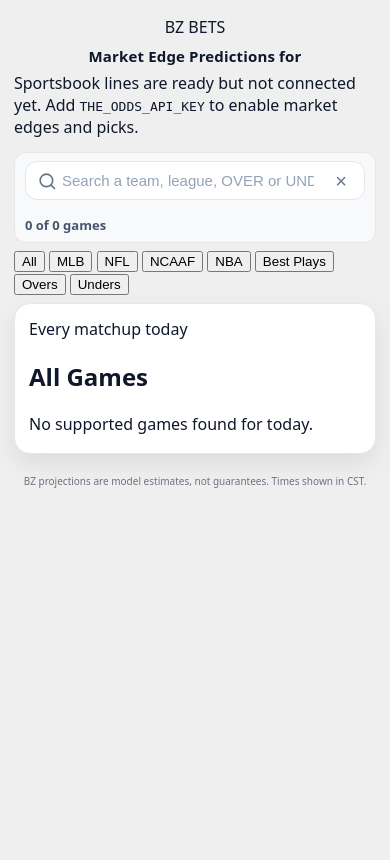
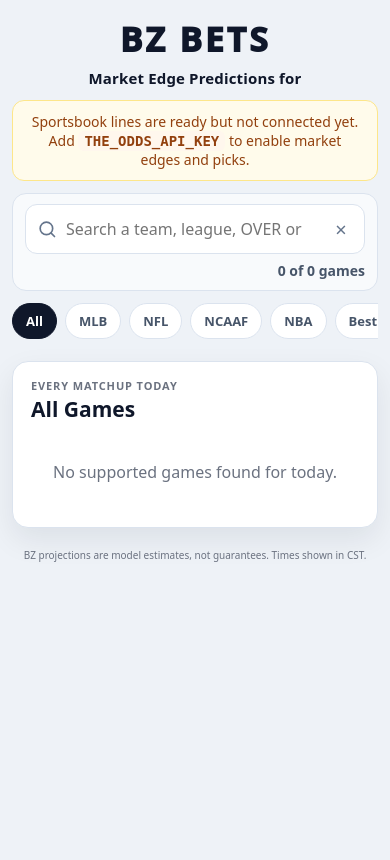
Before and after one commit to vzjavi/bzbetzpredictor, a Flask app: template templates/index.html in a window 390 px wide. Run offline with Flask 3, Linux system fonts and the light colour scheme; the template is opened without the code that fills it, so the values that code supplies are empty.

Commit message:
Redesign BZ Bets for market edge display

```diff
--- a/static/styles.css
+++ b/static/styles.css
@@ -1,222 +1,355 @@
 /* ================================
-   BZ BETS — Responsive styles.css
-   Desktop keeps table, phones use cards
+   BZ BETS — Market Edge UI
    ================================ */
 
-/* ---------- Theme Tokens ---------- */
 :root{
-  --bg: #efefef;
-  --card: #ffffff;
-  --card-2: #f7f9fb;
-  --border: #e5e7eb;
-  --text: #0f172a;
-  --text-dim: #475569;
-  --muted: #6b7280;
-
-  --thead-bg: #cbd5e1;
-
-  --pill-bg: #10b9811a;
-  --pill-border: #10b98155;
-
-  --shadow: 0 10px 24px rgba(2, 6, 23, 0.08);
+  --bg:#eef2f7;
+  --card:#ffffff;
+  --card-soft:#f8fafc;
+  --border:#dbe3ee;
+  --text:#0f172a;
+  --text-dim:#475569;
+  --muted:#6b7280;
+  --header:#dbe4ef;
+  --green:#047857;
+  --green-soft:#ecfdf5;
+  --red:#b91c1c;
+  --red-soft:#fef2f2;
+  --amber:#b45309;
+  --amber-soft:#fffbeb;
+  --blue:#1d4ed8;
+  --blue-soft:#eff6ff;
+  --shadow:0 12px 30px rgba(15,23,42,.08);
 }
 
-* { box-sizing: border-box; }
-html { height: 100%; -webkit-text-size-adjust: 100%; } /* iOS text zoom fix */
-body {
-  margin: 0;
-  min-height: 100%;
-  background: var(--bg);
-  color: var(--text);
-  font-family: ui-sans-serif, system-ui, -apple-system, Segoe UI, Roboto, Helvetica, Arial, "Apple Color Emoji", "Segoe UI Emoji";
+*{box-sizing:border-box}
+html{height:100%;-webkit-text-size-adjust:100%}
+body{
+  margin:0;
+  min-height:100%;
+  background:var(--bg);
+  color:var(--text);
+  font-family:ui-sans-serif,system-ui,-apple-system,Segoe UI,Roboto,Helvetica,Arial,"Apple Color Emoji","Segoe UI Emoji";
+}
+button,input{font:inherit}
+
+.page-wrap{max-width:1240px;margin:28px auto;padding:0 20px 28px}
+.site-header{display:flex;flex-direction:column;align-items:center;gap:12px;margin-bottom:18px}
+.brand{display:flex;flex-direction:column;align-items:center;gap:6px;text-align:center}
+.brand-img{
+  display:block;
+  height:150px;
+  width:auto;
+  max-width:100%;
+  clip-path:inset(8px 0 8px 0);
+  background:var(--bg);
+}
+.brand-fallback{font-weight:950;font-size:34px;letter-spacing:.08em}
+.brand-sub{font-size:19px;font-weight:900;letter-spacing:.01em}
+
+.status-banner{
+  width:100%;
+  background:var(--amber-soft);
+  border:1px solid #fde68a;
+  color:#92400e;
+  border-radius:12px;
+  padding:11px 14px;
+  font-size:14px;
+  text-align:center;
+}
+.status-banner code{
+  background:#fff7ed;
+  padding:2px 6px;
+  border-radius:6px;
+  font-weight:800;
 }
 
-/* ---------- Layout ---------- */
-.page-wrap { max-width: 1160px; margin: 32px auto; padding: 0 20px; }
-.site-header { display: flex; flex-direction: column; align-items: center; gap: 14px; margin-bottom: 16px; }
+.controls{
+  display:flex;
+  align-items:center;
+  justify-content:space-between;
+  gap:14px;
+  width:100%;
+  padding:10px 12px;
+  background:var(--card-soft);
+  border:1px solid var(--border);
+  border-radius:14px;
+}
+.search{position:relative;display:flex;align-items:center;flex:1}
+.search input{
+  width:100%;
+  padding:13px 44px 13px 40px;
+  border:1px solid var(--border);
+  border-radius:12px;
+  background:#fff;
+  color:var(--text);
+  outline:none;
+}
+.search input:focus{border-color:#94a3b8;box-shadow:0 0 0 3px rgba(148,163,184,.18)}
+.search-icon{position:absolute;left:12px;width:20px;height:20px;color:#64748b}
+.btn-clear{
+  position:absolute;
+  right:8px;
+  width:32px;
+  height:32px;
+  border:0;
+  border-radius:8px;
+  background:transparent;
+  color:#64748b;
+  font-size:20px;
+  cursor:pointer;
+}
+.btn-clear:hover{background:#eef2f7}
+.results-count{white-space:nowrap;color:var(--text-dim);font-size:14px;font-weight:700}
 
-.brand { display: flex; flex-direction: column; align-items: center; gap: 8px; text-align: center; }
-.brand-sub, .brand-sub a { color: var(--text); font-size: 18px; font-weight: 800; letter-spacing: .01em; text-decoration: none; }
+.filter-bar{
+  width:100%;
+  display:flex;
+  flex-wrap:wrap;
+  justify-content:center;
+  gap:8px;
+}
+.filter-chip{
+  border:1px solid var(--border);
+  background:#fff;
+  color:var(--text-dim);
+  padding:8px 13px;
+  border-radius:999px;
+  cursor:pointer;
+  font-size:13px;
+  font-weight:800;
+}
+.filter-chip:hover{background:#f8fafc}
+.filter-chip.active{background:var(--text);color:#fff;border-color:var(--text)}
+.filter-divider{width:1px;background:#cbd5e1;margin:4px 3px}
 
-/* Logo image (trims faint png edges) */
-.site-header .brand-img{
-  display:block; height:180px; width:auto; max-width:100%;
-  clip-path: inset(10px 0 10px 0);
-  image-rendering: -webkit-optimize-contrast;
-  image-rendering: crisp-edges;
-  border:0; box-shadow:none; background: var(--bg);
+.best-bets{
+  margin:0 0 18px;
+  background:var(--card);
+  border:1px solid var(--border);
+  border-radius:16px;
+  box-shadow:var(--shadow);
+  padding:16px;
+}
+.section-heading,.table-title-row{
+  display:flex;
+  align-items:end;
+  justify-content:space-between;
+  gap:16px;
+  margin-bottom:12px;
+}
+.section-heading h2,.table-title-row h2{margin:2px 0 0;font-size:21px}
+.eyebrow{
+  display:block;
+  color:var(--muted);
+  text-transform:uppercase;
+  letter-spacing:.08em;
+  font-size:11px;
+  font-weight:900;
+}
+.section-note{color:var(--muted);font-size:12px;text-align:right}
+
+.best-bet-grid{
+  display:grid;
+  grid-template-columns:repeat(5,minmax(0,1fr));
+  gap:10px;
+}
+.best-bet-card{
+  border:1px solid var(--border);
+  border-radius:14px;
+  padding:13px;
+  background:linear-gradient(180deg,#fff 0%,#f8fafc 100%);
+}
+.best-bet-top{display:flex;justify-content:space-between;gap:8px;align-items:center}
+.league-badge{
+  font-size:11px;
+  font-weight:900;
+  color:var(--text-dim);
+  background:#e2e8f0;
+  border-radius:999px;
+  padding:4px 7px;
+}
+.edge-tier{font-size:11px;font-weight:900;color:var(--green)}
+.best-bet-matchup{margin-top:12px;font-weight:900;font-size:15px;line-height:1.25}
+.best-bet-pick{
+  margin:10px 0;
+  display:inline-flex;
+  border-radius:999px;
+  padding:7px 10px;
+  font-size:14px;
+  font-weight:950;
+}
+.best-bet-pick.over{background:var(--green-soft);color:var(--green)}
+.best-bet-pick.under{background:var(--red-soft);color:var(--red)}
+.best-bet-metrics{display:grid;grid-template-columns:repeat(3,1fr);gap:6px}
+.best-bet-metrics span{
+  background:#fff;
+  border:1px solid var(--border);
+  border-radius:9px;
+  padding:7px;
+  text-align:center;
+}
+.best-bet-metrics small{display:block;color:var(--muted);font-size:10px;text-transform:uppercase;font-weight:800}
+.best-bet-metrics strong{display:block;margin-top:2px;font-size:14px}
+
+.card{
+  background:var(--card);
+  border:1px solid var(--border);
+  border-radius:16px;
+  box-shadow:var(--shadow);
+  padding:14px 14px 18px;
+}
+.table-title-row{padding:2px 4px 0}
+.table-wrap{overflow:auto;border-radius:12px}
+table{
+  width:100%;
+  border-collapse:separate;
+  border-spacing:0;
+  min-width:1100px;
+  font-size:15px;
+}
+thead th{
+  position:sticky;
+  top:0;
+  z-index:2;
+  padding:14px 12px;
+  background:var(--header);
+  color:var(--text);
+  border-bottom:1px solid var(--border);
+  text-align:center;
+  white-space:nowrap;
+  font-size:13px;
+  font-weight:950;
+  letter-spacing:.02em;
+}
+thead th:first-child{border-top-left-radius:12px}
+thead th:last-child{border-top-right-radius:12px}
+tbody tr{background:#fff}
+tbody tr:nth-child(odd){background:#fbfcfe}
+tbody tr:hover{background:#f1f5f9}
+.cell{
+  padding:14px 12px;
+  border-bottom:1px solid var(--border);
+  text-align:center;
+  vertical-align:middle;
+}
+.cell.sport{font-weight:900;color:var(--text-dim)}
+.cell.time{white-space:nowrap;color:var(--text-dim);font-variant-numeric:tabular-nums}
+.matchup-flex{display:flex;align-items:center;justify-content:center;gap:12px;min-width:360px}
+.logo{width:46px;height:46px;object-fit:contain;border:1px solid var(--border);border-radius:10px;background:#fff;padding:5px}
+.team{font-weight:900}
+.at{color:var(--muted);font-weight:800}
+.cell.market strong,.cell.edge strong{display:block;font-size:16px}
+.cell.market small,.cell.edge small{display:block;margin-top:3px;color:var(--muted);font-size:10px;font-weight:700}
+.pill{
+  display:inline-flex;
+  min-width:72px;
+  justify-content:center;
+  align-items:center;
+  padding:8px 11px;
+  border-radius:999px;
+  background:var(--blue-soft);
+  border:1px solid #bfdbfe;
+  color:var(--blue);
+  font-weight:950;
+}
+.edge-over{color:var(--green)}
+.edge-under{color:var(--red)}
+.pick-badge{
+  display:inline-flex;
+  min-width:92px;
+  justify-content:center;
+  align-items:center;
+  padding:8px 10px;
+  border-radius:999px;
+  font-size:12px;
+  font-weight:950;
+}
+.pick-over{background:var(--green-soft);color:var(--green);border:1px solid #a7f3d0}
+.pick-under{background:var(--red-soft);color:var(--red);border:1px solid #fecaca}
+.pick-pass{background:var(--amber-soft);color:var(--amber);border:1px solid #fde68a}
+.pick-no-line{background:#f1f5f9;color:#64748b;border:1px solid #cbd5e1}
+.empty-state{padding:26px;text-align:center;color:var(--muted)}
+.muted{color:var(--muted)}
+.site-footer{text-align:center;color:var(--muted);margin:18px 0 4px;font-size:12px}
+
+.sr-only{
+  position:absolute;
+  width:1px;
+  height:1px;
+  padding:0;
+  margin:-1px;
+  overflow:hidden;
+  clip:rect(0,0,0,0);
+  white-space:nowrap;
+  border:0;
 }
 
-/* ---------- Controls ---------- */
-.controls{
-  display:flex; align-items:center; justify-content:space-between; flex-wrap:wrap; gap:16px;
-  background: var(--card-2); border:1px solid var(--border); padding:10px 12px; border-radius:12px; width:100%; margin-top:8px;
-}
-.search{ position: relative; display:flex; align-items:center; gap:8px; flex:1 1 720px; }
-.search input{
-  width:100%; padding:14px 44px 14px 40px; border-radius:12px; border:1px solid var(--border);
-  background:#fff; color:var(--text); outline:none; font-size:16px;
-}
-.search input::placeholder{ color:#94a3b8; }
-.search-icon{ position:absolute; left:12px; width:20px; height:20px; color:#64748b; }
-.btn-clear{
-  position:absolute; right:8px; width:32px; height:32px; border-radius:8px;
-  border:0; background:transparent; color:#64748b; font-size:20px; line-height:1; cursor:pointer;
-}
-.btn-clear:hover{ background:#eef2f7; }
-.results-count{ color:var(--text-dim); font-size:14px; font-weight:600; }
-
-/* ---------- Card shell ---------- */
-.card{
-  background:var(--card); border:1px solid var(--border); border-radius:16px; box-shadow:var(--shadow);
-  padding:14px 14px 18px;
+@media (max-width:1100px){
+  .best-bet-grid{grid-template-columns:repeat(3,minmax(0,1fr))}
 }
 
-/* ---------- Table (Desktop/Tablet) ---------- */
-.table-wrap{ overflow:auto; border-radius:12px; }
-table{
-  width:100%; border-collapse:separate; border-spacing:0; min-width:880px;
-  font-size:17px;
-}
-thead th{
-  position:sticky; top:0; z-index:2;
-  background:var(--thead-bg);
-  color:#0f172a; font-weight:900; font-size:16px; letter-spacing:.02em;
-  padding:16px 18px; white-space:nowrap; text-align:center; border-bottom:1px solid var(--border);
-}
-thead th:first-child{ border-top-left-radius:12px; }
-thead th:last-child{ border-top-right-radius:12px; }
+@media (max-width:760px){
+  .page-wrap{margin:16px auto;padding:0 12px 20px}
+  .brand-img{height:96px}
+  .brand-sub{font-size:16px}
+  .controls{align-items:stretch;flex-direction:column;gap:7px}
+  .results-count{text-align:right}
+  .filter-divider{display:none}
+  .best-bet-grid{grid-template-columns:repeat(2,minmax(0,1fr))}
+  .section-heading,.table-title-row{align-items:flex-start;flex-direction:column;gap:5px}
+  .section-note{text-align:left}
 
-tbody tr{ background:#fff; }
-tbody tr:nth-child(odd){ background:#fafafb; }
-tbody tr:hover{ background:#eef2f7; }
-
-.cell{
-  padding:18px; border-bottom:1px solid var(--border); color:var(--text); text-align:center;
+  .table-wrap{overflow:visible}
+  table{min-width:0}
+  thead{display:none}
+  tbody{display:block}
+  tbody tr.game-row{
+    display:grid;
+    grid-template-columns:1fr 1fr;
+    gap:9px 12px;
+    margin:11px 0;
+    padding:13px;
+    border:1px solid var(--border);
+    border-radius:14px;
+    box-shadow:0 8px 20px rgba(15,23,42,.06);
+    background:#fff;
+  }
+  .cell{
+    display:block;
+    padding:0;
+    border:0;
+    text-align:left;
+  }
+  .cell::before{
+    content:attr(data-label);
+    display:block;
+    margin-bottom:3px;
+    color:var(--muted);
+    font-size:9px;
+    text-transform:uppercase;
+    letter-spacing:.06em;
+    font-weight:900;
+  }
+  .cell.matchup{grid-column:1 / -1}
+  .cell.pick{grid-column:1 / -1}
+  .matchup-flex{min-width:0;justify-content:flex-start;gap:8px}
+  .logo{width:38px;height:38px}
+  .team{font-size:15px}
+  .pick-badge{width:100%}
+  .cell.market small,.cell.edge small{display:inline;margin-left:4px}
 }
 
-.th-sport{ width:110px; }
-.cell.sport{ width:110px; color:var(--text-dim); font-weight:800; }
-
-.th-time{ width:150px; }
-.cell.time{ width:150px; color:var(--text-dim); font-variant-numeric:tabular-nums; white-space:nowrap; text-align:center; }
-
-.th-total{ width:170px; }
-.cell.total{ width:170px; text-align:center; }
-
-.matchup-flex{ display:flex; align-items:center; justify-content:center; gap:20px; }
-.logo{ width:60px; height:60px; border-radius:12px; background:#fff; padding:6px; border:1px solid var(--border); }
-.team{ font-weight:900; }
-.vs{ margin:0 8px; color:#0f172a; font-weight:800; letter-spacing:.02em; }
-
-.pill{
-  display:inline-block; min-width:90px; text-align:center; font-weight:900;
-  padding:10px 14px; border-radius:999px; background:var(--pill-bg);
-  color:#047857; border:1px solid var(--pill-border); font-size:17px;
+@media (max-width:500px){
+  .best-bet-grid{grid-template-columns:1fr}
+  .filter-bar{justify-content:flex-start;overflow-x:auto;flex-wrap:nowrap;padding-bottom:4px}
+  .filter-chip{flex:0 0 auto}
+  .brand-img{height:78px}
+  .brand-sub{font-size:15px}
 }
 
-/* ---------- Medium screens (laptop/tablet fine-tuning) ---------- */
-@media (max-width: 1024px){
-  .page-wrap{ max-width: 940px; }
-  .logo{ width:52px; height:52px; }
-  table{ min-width: 820px; }
+@media (max-width:390px){
+  tbody tr.game-row{grid-template-columns:1fr}
+  .cell.matchup,.cell.pick{grid-column:auto}
+  .matchup-flex{flex-wrap:wrap}
 }
-
-/* ---------- Small tablets ---------- */
-@media (max-width: 720px){
-  .brand-sub{ font-size:16px; }
-  .th-time, .cell.time{ width:140px; }
-  .th-total, .cell.total{ width:150px; }
-  .logo{ width:48px; height:48px; }
-}
-
-/* ---------- Phones (poster-card layout like screenshot) ---------- */
-@media (max-width: 430px){
-
-  /* Header & search compact */
-  .page-wrap{ margin:16px auto; padding:0 14px; }
-  .site-header{ gap:6px; margin-bottom:8px; }
-  .site-header .brand-img{ height:72px !important; }
-  .brand-sub{ font-size:15px; font-weight:800; }
-  .controls{ padding:8px 10px; border-radius:12px; }
-  .search input{ padding:10px 36px; font-size:15px; }
-  .results-count{ font-size:13px; }
-
-  /* Table -> card list; hide header row */
-  .table-wrap{ overflow:visible; }
-  table{ min-width:0; font-size:16px; }
-  thead{ display:none; }
-
-  /* Each row is a card; reserve space for time & pill */
-  tbody tr{
-    display:block; position:relative;
-    margin:12px 0; padding:40px 112px 14px 12px; /* top for time, right for pill */
-    border:1px solid var(--border); border-radius:14px; box-shadow:var(--shadow); background:#fff;
-  }
-
-  /* Cells become blocks */
-  .cell{ display:block; border:0; padding:0; text-align:left; }
-  .cell.sport{ display:none; }   /* hide league */
-
-  /* Time centered at top */
-  .cell.time{
-    position:absolute; top:10px; left:0; right:0;
-    margin:0; text-align:center;
-    color:var(--text-dim); font-size:13px; font-weight:700;
-  }
-
-  /* Pill pinned top-right */
-  .cell.total{ position:absolute; right:12px; top:10px; text-align:right; }
-  .pill{
-    display:inline-flex; align-items:center; justify-content:center;
-    min-width:72px; padding:6px 12px; font-size:15px; border-radius:999px;
-  }
-
-  /* Stack the matchup like a poster:
-     [logo1 team1]
-     [   vs     ]
-     [logo2 team2] */
-  .matchup-flex{
-    display:grid;
-    grid-template-columns: 44px 1fr;
-    grid-template-rows: auto auto auto;
-    grid-template-areas:
-      "logo1 team1"
-      ".     vs"
-      "logo2 team2";
-    column-gap:10px; row-gap:10px; align-items:center;
-    max-width: 100%;
-  }
-
-  /* Map children by natural order: logo, team1, vs, team2, logo */
-  .matchup-flex .logo:first-child{ grid-area: logo1; }
-  .matchup-flex .team:first-of-type{ grid-area: team1; }
-  .matchup-flex .vs{ grid-area: vs; padding-left:44px; font-weight:800; color:var(--text-dim); }
-  .matchup-flex .team:last-of-type{ grid-area: team2; }
-  .matchup-flex .logo:last-child{ grid-area: logo2; }
-
-  .logo{ width:40px !important; height:40px !important; border-radius:10px; padding:6px; }
-  .team{ font-size:18px; font-weight:900; line-height:1.15; }
-}
-
-/* ---------- Extra-small phones (SE / Zoomed) ---------- */
-@media (max-width: 380px){
-  .page-wrap{ padding:0 12px; }
-  .site-header .brand-img{ height:64px !important; }
-  .search input{ font-size:14px; }
-  tbody tr{ padding:38px 100px 12px 12px; } /* keep time top & pill right */
-  .pill{ min-width:64px; padding:5px 10px; font-size:14px; }
-  .logo{ width:36px !important; height:36px !important; }
-  .team{ font-size:16px; }
-  .matchup-flex{ grid-template-columns: 40px 1fr; }
-  .matchup-flex .vs{ padding-left:40px; }
-}
-
-/* ---------- Small utilities ---------- */
-.sr-only{
-  position:absolute; width:1px; height:1px; margin:-1px; padding:0; overflow:hidden;
-  clip: rect(0, 0, 0, 0); white-space:nowrap; border:0;
-}
-.muted{ color: var(--muted); }
-.tip{ margin:10px 6px 0; font-size:13px; }
-.site-footer{ text-align:center; color:var(--muted); margin:18px 0 6px; font-size:12px; }
```
